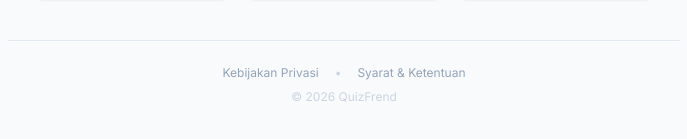
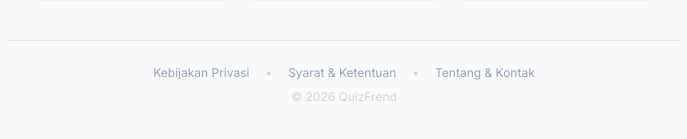
Before and after one commit to rioopr-beep/quizme, a Next.js app: page / in a window 1280 px wide. Shown: the part 645-784 px from the top of the page, without its empty margins (296-983 px from the left). Built offline with nearby package versions, Linux system fonts and the light colour scheme; no server answers.

Commit message:
Update page.tsx

```diff
--- a/app/page.tsx
+++ b/app/page.tsx
@@ -61,6 +61,7 @@ export default function LandingPage(): JSX.Element {
     step4: language === 'id' ? 'Lihat hasil dan pembahasannya' : 'See your results and review',
     privacy: language === 'id' ? 'Kebijakan Privasi' : 'Privacy Policy',
     terms: language === 'id' ? 'Syarat & Ketentuan' : 'Terms & Conditions',
+    aboutContact: language === 'id' ? 'Tentang & Kontak' : 'About & Contact',
     popularTopics: language === 'id' ? 'Topik Populer' : 'Popular Topics',
   };
 
@@ -167,6 +168,10 @@ export default function LandingPage(): JSX.Element {
             <Link href="/terms" className="hover:text-indigo-900">
               {copy.terms}
             </Link>
+            <span className="text-slate-300">•</span>
+            <Link href="/about" className="hover:text-indigo-900">
+              {copy.aboutContact}
+            </Link>
           </div>
           <p className="mt-2 text-center text-xs text-slate-300">
             © {new Date().getFullYear()} QuizFrend
```
